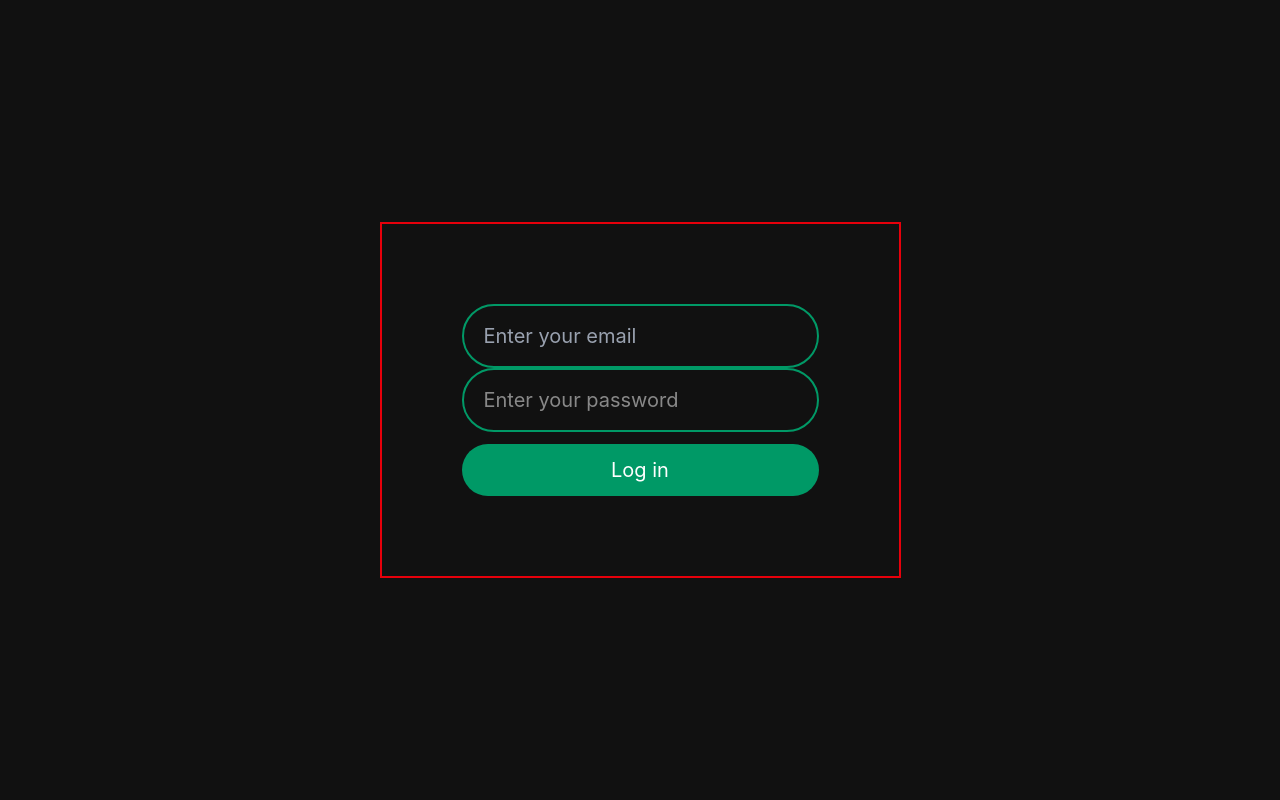
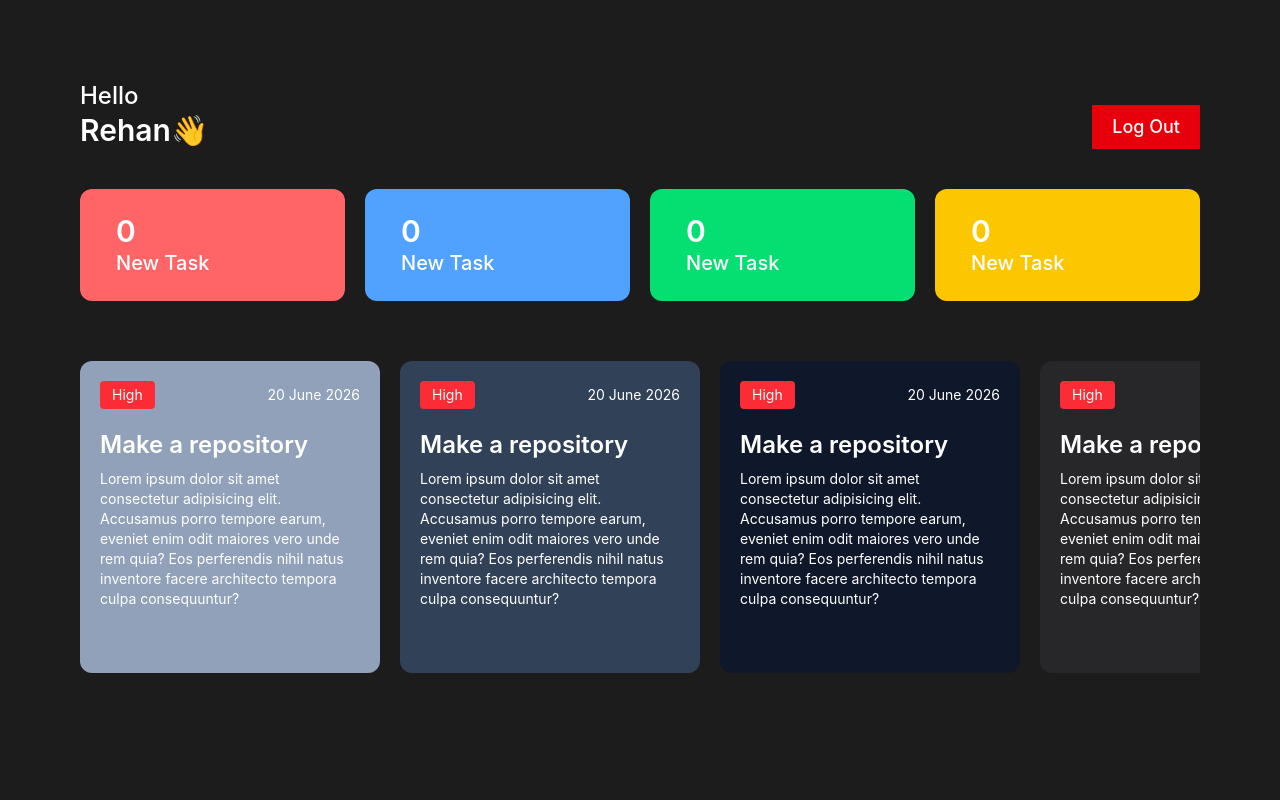
Before and after one commit to rehansay/EMS, a React (Vite) app: page / in a window 1280 px wide. Shown: the top 800 px of the page. Built offline with nearby package versions, Linux system fonts and the light colour scheme.

Commit message:
created employee dashboard

```diff
--- a/src/App.jsx
+++ b/src/App.jsx
@@ -1,10 +1,14 @@
 import React from "react"
 import Login from './components/Auth/Login'
+import EmployeeDashboard from "./components/Dashboard/EmployeeDashboard"
+import TaskAssign from "./components/other/TaskAssign"
 const App=() => {
 
   return (
     <>
-    <Login/>
+    {/* <Login/> */}
+    <EmployeeDashboard/>
+    <TaskAssign/>
     </>
   )
 }
--- a/src/components/Auth/Login.jsx
+++ b/src/components/Auth/Login.jsx
@@ -10,7 +10,12 @@
 
     const submitHandler=(e)=>{
         e.preventDefault()
-        console.log("Thankyou, Form submitted");
+        console.log("email is",email);
+        console.log("password is",password);
+
+        setEmail("")
+        setPassword("")
+
 
     }
   return (
@@ -22,8 +27,20 @@
             }}
             className='flex flex-col items justify-center'>
 
-                <input required className= 'outline-none bg-transparent border-2 border-emerald-600 text-xl rounded-full py-4 px-5 placeholder:text-gray-400' type="email" placeholder='Enter your email' />
-                <input required className='text-black outline-none bg-transparent border-2 border-emerald-600 text-xl rounded-full py-4 px-5 placeholder: text-white' type="password" placeholder='Enter your password'/>
+                <input onChange={(e)=>{
+                   setEmail(e.target.value);
+
+                }}
+                required
+                 className= 'outline-none bg-transparent border-2 border-emerald-600 text-xl rounded-full py-4 px-5 placeholder:text-gray-400' type="email" placeholder='Enter your email' />
+                <input
+                value={password}
+                onChange={(e)=>{
+                    setPassword(e.target.value)
+
+                }}
+                required
+                 className='text-black outline-none bg-transparent border-2 border-emerald-600 text-xl rounded-full py-4 px-5 placeholder: text-white' type="password" placeholder='Enter your password'/>
                 <button className='text-white border-none outline-none  bg-emerald-600 text-xl  py-3 px-5 rounded-full  mt-3 placeholder: text-white' >Log in</button>
             </form>
 
--- a/src/components/Dashboard/EmployeeDashboard.jsx
+++ b/src/components/Dashboard/EmployeeDashboard.jsx
@@ -0,0 +1,16 @@
+import React from 'react'
+import Header from '../other/Header'
+import TaskAssign from '../other/TaskAssign'
+import TaskList from '../TaskComponents/TaskList'
+function EmployeeDashboard() {
+  return (
+    <div className='p-20 bg-[#1C1C1C] h-screen'>
+
+        <Header/>
+        <TaskAssign/>
+        <TaskList/>
+    </div>
+  )
+}
+
+export default EmployeeDashboard
--- /dev/null
+++ b/src/components/TaskComponents/TaskList.jsx
@@ -0,0 +1,69 @@
+import React from 'react'
+
+function TaskList() {
+  return (
+    <div id='tasklist' className='h-[55%] flex items-center justify-start gap-5 w-full flex-nowrap overflow-x-auto py-5 rounded-xl mt-10'>
+        <div className='flex-shrink-0 h-full w-75 bg-slate-400 p-5 rounded-xl'>
+            <div className='flex justify-between  items-center'>
+              <h3 className='bg-red-500 text-sm px-3 py-1 rounded'>High</h3>
+              <h4 className='text-sm'>20 June 2026</h4>
+            </div>
+
+            <h2 className='mt-5 text-2xl font-semibold'>Make a repository</h2>
+            <p className='text-sm mt-2'>
+              Lorem ipsum dolor sit amet consectetur adipisicing elit. Accusamus porro tempore earum, eveniet enim odit maiores vero unde rem quia? Eos perferendis nihil natus inventore facere architecto tempora culpa consequuntur?
+            </p>
+
+
+        </div>
+
+
+       <div className='flex-shrink-0 h-full w-75 bg-slate-700 p-5 rounded-xl'>
+            <div className='flex justify-between  items-center'>
+              <h3 className='bg-red-500 text-sm px-3 py-1 rounded'>High</h3>
+              <h4 className='text-sm'>20 June 2026</h4>
+            </div>
+
+            <h2 className='mt-5 text-2xl font-semibold'>Make a repository</h2>
+            <p className='text-sm mt-2'>
+              Lorem ipsum dolor sit amet consectetur adipisicing elit. Accusamus porro tempore earum, eveniet enim odit maiores vero unde rem quia? Eos perferendis nihil natus inventore facere architecto tempora culpa consequuntur?
+            </p>
+
+
+        </div>
+
+
+        <div className='flex-shrink-0 h-full w-75 bg-slate-900 p-5 rounded-xl'>
+            <div className='flex justify-between  items-center'>
+              <h3 className='bg-red-500 text-sm px-3 py-1 rounded'>High</h3>
+              <h4 className='text-sm'>20 June 2026</h4>
+            </div>
+
+            <h2 className='mt-5 text-2xl font-semibold'>Make a repository</h2>
+            <p className='text-sm mt-2'>
+              Lorem ipsum dolor sit amet consectetur adipisicing elit. Accusamus porro tempore earum, eveniet enim odit maiores vero unde rem quia? Eos perferendis nihil natus inventore facere architecto tempora culpa consequuntur?
+            </p>
+
+
+        </div>
+
+        <div className='flex-shrink-0 h-full w-75 bg-zinc-800 p-5 rounded-xl'>
+            <div className='flex justify-between  items-center'>
+              <h3 className='bg-red-500 text-sm px-3 py-1 rounded'>High</h3>
+              <h4 className='text-sm'>20 June 2026</h4>
+            </div>
+
+            <h2 className='mt-5 text-2xl font-semibold'>Make a repository</h2>
+            <p className='text-sm mt-2'>
+              Lorem ipsum dolor sit amet consectetur adipisicing elit. Accusamus porro tempore earum, eveniet enim odit maiores vero unde rem quia? Eos perferendis nihil natus inventore facere architecto tempora culpa consequuntur?
+            </p>
+
+
+        </div>
+
+
+    </div>
+  )
+}
+
+export default TaskList
--- /dev/null
+++ b/src/components/other/Header.jsx
@@ -0,0 +1,12 @@
+import React from 'react'
+
+function Header() {
+  return (
+    <div className='flex items-end justify-between'>
+      <h1 className='text-2xl font-medium'>Hello <br/><span className='text-3xl font-semibold'>Rehan👋</span></h1>
+      <button className='bg-red-600 text-lg font-medium text-white px-5 py-2 rounded-semi'>Log Out</button>
+    </div>
+  )
+}
+
+export default Header
--- /dev/null
+++ b/src/components/other/TaskAssign.jsx
@@ -0,0 +1,29 @@
+import React from 'react'
+
+function TaskAssign() {
+  return (
+    <div className=' flex mt-10 justify-between gap-5 screen'>
+        <div className=' rounded-xl py-6 px-9 w-[45%] bg-red-400'>
+        <h2 className='text-3xl font-semibold'>0</h2>
+        <h3 className='text-xl font-medium'>New Task</h3>
+        </div>
+
+        <div className=' rounded-xl py-6 px-9 w-[45%] bg-blue-400'>
+        <h2 className='text-3xl font-semibold'>0</h2>
+        <h3 className='text-xl font-medium'>New Task</h3>
+        </div>
+
+        <div className=' rounded-xl py-6 px-9 w-[45%] bg-green-400'>
+        <h2 className='text-3xl font-semibold'>0</h2>
+        <h3 className='text-xl font-medium'>New Task</h3>
+        </div>
+        <div className=' rounded-xl py-6 px-9 w-[45%] bg-yellow-400'>
+        <h2 className='text-3xl font-semibold'>0</h2>
+        <h3 className='text-xl font-medium'>New Task</h3>
+        </div>
+
+    </div>
+  )
+}
+
+export default TaskAssign
--- a/src/index.css
+++ b/src/index.css
@@ -6,3 +6,7 @@
 body {
   background-color: #111;
 }
+#tasklist::-webkit-scrollbar{
+    display:none;
+
+}
```
Also changed, not shown: src/components/TaskComponents/AcceptTask.jsx (added), src/components/TaskComponents/CompleteTask.jsx (added), src/components/TaskComponents/FailedTask.jsx (added), src/components/TaskComponents/NewTask.jsx (added).
